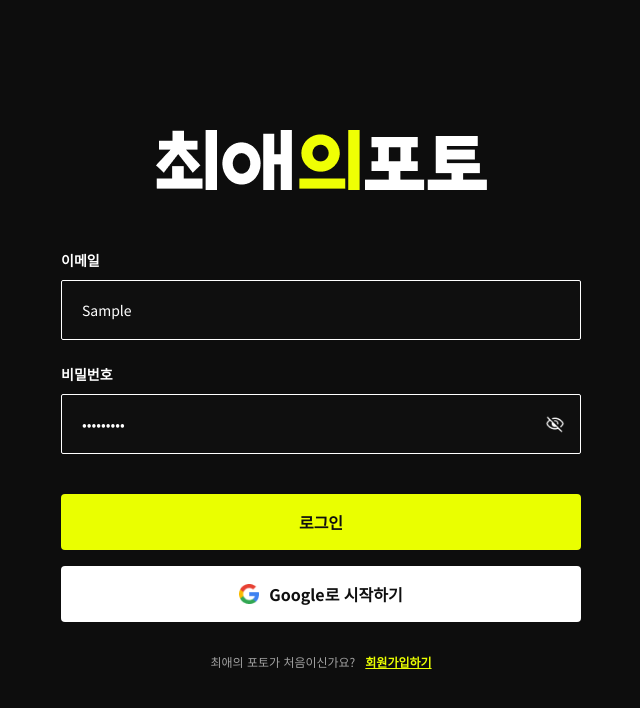
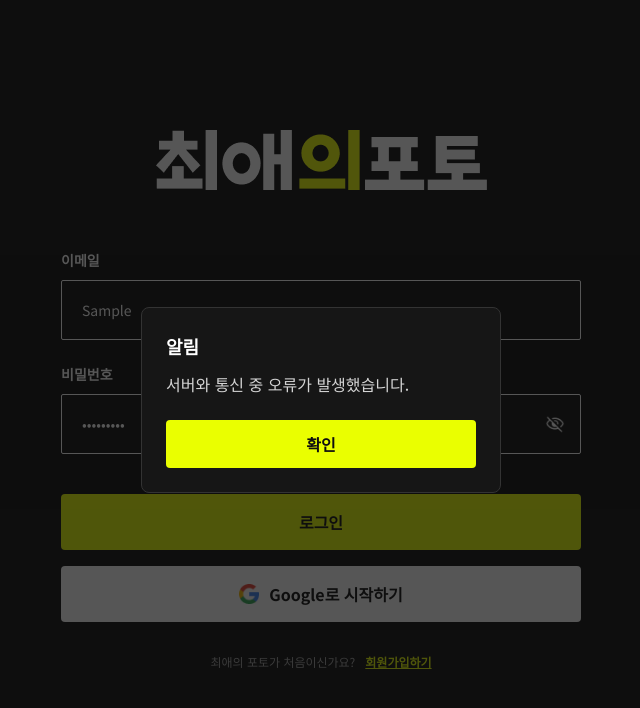
Before and after one commit to karrum5692/my-favorite-photo-frontend, a Next.js app: page /login in a window 1280 px wide. Both pictures are taken after typing "Sample", "Sample123" into the empty fields and a click on the button "로그인". Shown: the top 708 px of the page, without its empty margins (319-959 px from the left). Built offline with nearby package versions, Linux system fonts and the light colour scheme; no server answers.

Commit message:
refactor: 로그인,회원가입 모달

```diff
--- a/src/app/(public)/login/page.jsx
+++ b/src/app/(public)/login/page.jsx
@@ -9,6 +9,7 @@ import {
   googleLoginAction,
 } from '../../../features/auth/api/authApi';
 import { useQueryClient } from '@tanstack/react-query';
+import Modal from '../../../components/ui/AuthModal.jsx';
 
 export default function LoginPage() {
   const queryClient = useQueryClient();
@@ -19,6 +20,10 @@ export default function LoginPage() {
   const [errors, setErrors] = useState({
     email: '',
     password: '',
+  });
+  const [modal, setModal] = useState({
+    open: false,
+    message: '',
   });
 
   const router = useRouter();
@@ -39,7 +44,7 @@ export default function LoginPage() {
 
     if (!result.success) {
       if (result.alert) {
-        alert(result.message);
+        setModal({ open: true, message: result.message });
         return;
       }
 
@@ -61,6 +66,17 @@ export default function LoginPage() {
 
   return (
     <div className="min-h-screen bg-[#0d0d0d] text-white flex flex-col justify-center items-center px-4">
+      <Modal
+        open={modal.open}
+        message={modal.message}
+        onClose={() =>
+          setModal({
+            open: false,
+            message: '',
+          })
+        }
+      />
+
       <div className="w-full max-w-[520px]">
         {/* 로고 타이틀 */}
         <div className="mb-[60px] flex justify-center">
@@ -146,7 +162,7 @@ export default function LoginPage() {
           <button
             type="submit"
             disabled={loading}
-            className="w-full py-4 mt-4 bg-[#eaff00] text-black font-bold rounded text-base hover:bg-[#d8ec00] transition-colors mb-[16px]"
+            className="w-full py-4 mt-4 bg-[#eaff00] text-black font-bold rounded text-base hover:bg-[#d8ec00] transition-colors mb-[16px] cursor-pointer"
           >
             {loading ? '로그인 중...' : '로그인'}
           </button>
@@ -155,7 +171,7 @@ export default function LoginPage() {
           <button
             type="button"
             onClick={googleLoginAction}
-            className="w-full py-4 bg-white text-black font-bold rounded text-base flex justify-center items-center gap-2.5 hover:bg-neutral-100 transition-colors"
+            className="w-full py-4 bg-white text-black font-bold rounded text-base flex justify-center items-center gap-2.5 hover:bg-neutral-100 transition-colors cursor-pointer"
           >
             <Image
               src="/images/google.png"
--- a/src/app/(public)/signup/page.jsx
+++ b/src/app/(public)/signup/page.jsx
@@ -8,6 +8,7 @@ import {
   signupAction,
   googleLoginAction,
 } from '../../../features/auth/api/authApi.js';
+import Modal from '../../../components/ui/AuthModal.jsx';
 
 export default function SignUpPage() {
   const [email, setEmail] = useState('');
@@ -22,6 +23,11 @@ export default function SignUpPage() {
     nickname: '',
     password: '',
     passwordConfirm: '',
+  });
+  const [modal, setModal] = useState({
+    open: false,
+    message: '',
+    redirectTo: null,
   });
 
   const router = useRouter();
@@ -45,11 +51,10 @@ export default function SignUpPage() {
     setLoading(false);
 
     if (result.success) {
-      alert(result.message);
-      router.push('/login');
+      setModal({ open: true, message: result.message, redirectTo: '/login' });
     } else {
       if (result.alert) {
-        alert(result.message);
+        setModal({ open: true, message: result.message });
         return;
       }
 
@@ -59,6 +64,24 @@ export default function SignUpPage() {
 
   return (
     <div className="min-h-screen bg-[#0d0d0d] text-white flex flex-col justify-center items-center px-4">
+      <Modal
+        open={modal.open}
+        message={modal.message}
+        onClose={() => {
+          const redirectTo = modal.redirectTo;
+
+          setModal({
+            open: false,
+            message: '',
+            redirectTo: null,
+          });
+
+          if (redirectTo) {
+            router.push(redirectTo);
+          }
+        }}
+      />
+
       <div className="w-full max-w-[520px]">
         {/* 로고 타이틀 */}
         <div className="mb-[60px] flex justify-center">
@@ -204,7 +227,7 @@ export default function SignUpPage() {
           {/* 가입하기 버튼 */}
           <button
             type="submit"
-            className="w-full py-4 mt-4 bg-[#eaff00] text-black font-bold rounded text-base hover:bg-[#d8ec00] transition-colors mb-[16px]"
+            className="w-full py-4 mt-4 bg-[#eaff00] text-black font-bold rounded text-base hover:bg-[#d8ec00] transition-colors mb-[16px] cursor-pointer"
             disabled={loading}
           >
             {loading ? '가입 중...' : '가입하기'}
@@ -214,7 +237,7 @@ export default function SignUpPage() {
           <button
             type="button"
             onClick={googleLoginAction}
-            className="w-full py-4 bg-white text-black font-bold rounded text-base flex justify-center items-center gap-2.5 hover:bg-neutral-100 transition-colors"
+            className="w-full py-4 bg-white text-black font-bold rounded text-base flex justify-center items-center gap-2.5 hover:bg-neutral-100 transition-colors cursor-pointer"
           >
             <Image
               src="/images/google.png"
--- /dev/null
+++ b/src/components/ui/AuthModal.jsx
@@ -0,0 +1,28 @@
+'use client';
+
+export default function AuthModal({ open, title = '알림', message, onClose }) {
+  if (!open) return null;
+
+  return (
+    <div
+      className="fixed inset-0 bg-black/70 flex items-center justify-center z-50"
+      onClick={onClose}
+    >
+      <div
+        className="bg-[#161616] border border-[#333] rounded-lg p-6 w-[360px]"
+        onClick={(e) => e.stopPropagation()}
+      >
+        <h2 className="text-lg font-bold text-white mb-3">{title}</h2>
+
+        <p className="text-neutral-300 mb-6">{message}</p>
+
+        <button
+          onClick={onClose}
+          className="w-full h-12 bg-[#eaff00] text-black font-bold rounded"
+        >
+          확인
+        </button>
+      </div>
+    </div>
+  );
+}
```
